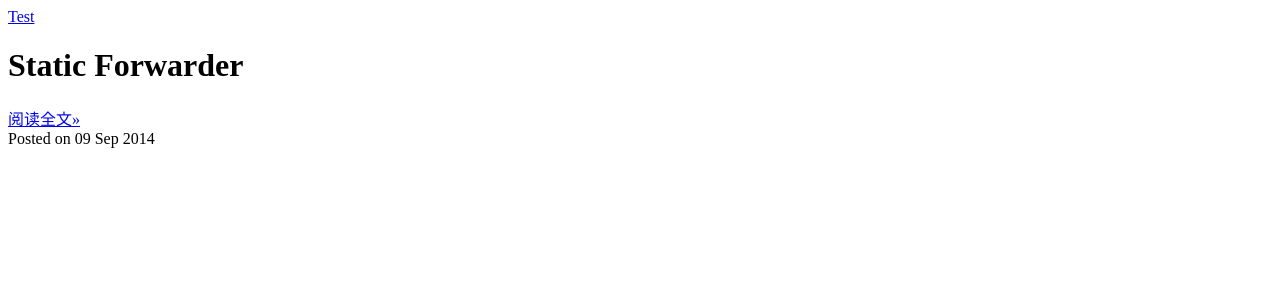
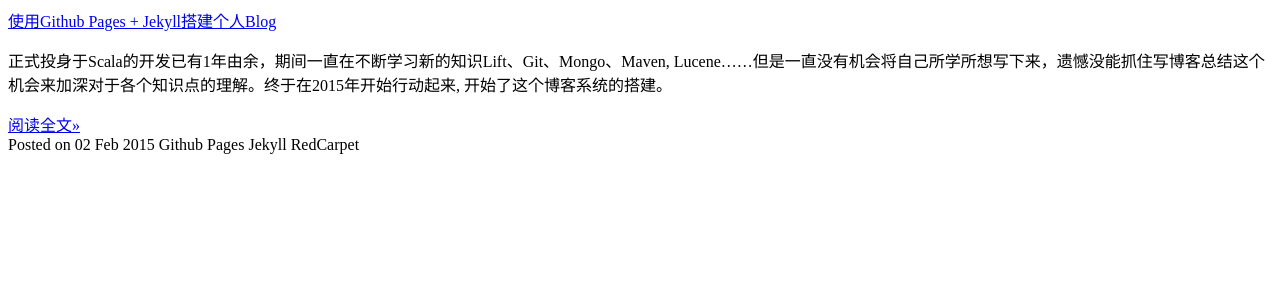
Before and after one commit to jacoffee/jacoffee.github.io, a Jekyll site: the page built from index.html, in a window 1280 px wide. Shown: the top 300 px of the page. Built offline with Jekyll 4.4.1, drawn with Linux system fonts in a browser that asks for light colours; Markdown is read by kramdown in place of the engine named in the settings; part of the change alters nothing that is shown.

Commit message:
redcarpet-pygments not working, gonna fix

````diff
--- a/_config.yml
+++ b/_config.yml
@@ -10,9 +10,9 @@ description: "编程不仅仅是代码的积累，也是思考深度和广度的
 
 
 # Build settings
-markdown: redcarpet-pygments
+markdown: redcarpet
 lineanchors: true
-#extensions: ["no_intra_emphasis", "fenced_code_blocks", "autolink", "tables", "with_toc_data"]
+extensions: ["no_intra_emphasis", "fenced_code_blocks", "autolink", "tables", "with_toc_data"]
 
 #Outputting
 permalink: none # url will be like /:categories/:title.html  category attribute is defined on the top of post
--- a/_posts/2014-09-09-Test.md
+++ /dev/null
@@ -1,73 +0,0 @@
-# Static Forwarder
-
-标签（空格分隔）： FpInScala
-
-Static Forwarder provides easy way for java to invoke scala object's method.
-------------------------------------------------------------------------
-
-eg:
-```scala
-object A {
-    def foo() = 2
-}
-scala
-
-& compiled class
-A.class
-```java
-public final class A {
-    public static int foo() {
-        return A..MODULE$.foo();
-    }
-}
-```
-
-A$.class
-This is what's object being compiled
-```java
-public final class A$ {
-    public  static final MODULE$;
-    static {
-        new ();
-    }
-    public int foo() {
-        return 2;
-    }
-    private A$() {
-       MODULE$ = this;
-    }
-}
-
-public class MainTest {
-	public static void main(String[] args) {
-		int r = A$.MODULE$.foo();
-		// 如果使用上面的方法调用，我们就需要了解A$.class bytecode过程
-		// 这样不友好，所以Scala编译器提供了A.class 以及
-		// 单例对象方法的副本, like foo in A.class
-		// 所以下面这种方法就非常友好了
-		int r1 = A.foo();
-		System.out.println(r == r1);
-	}
-}
-```
-
-
-Problem to be solved
---------------------
-trait TryCatch {}
-object TryCatch extends App {}
-
-Warning:(19, 8) TryCatch has a main method with parameter type Array[String], but jacoffee.scalabasic.TryCatch will not be a runnable program.
-  Reason: companion is a trait, which means no static forwarder can be generated.
-    object TryCatch extends App {
-       ^
-因为trait TryCatch不能生成静态也就是
-public static int foo() {
-    return A..MODULES$.foo()
-}
-
-
-[Static Forwarder][1]
-
-
-  [1]: http://hongjiang.info/scala-static-forwarders/
--- /dev/null
+++ b/_posts/2015-02-02-Set-My-Own-Blog-With-GitHub-Pages.md
@@ -0,0 +1,66 @@
+---
+category: posts
+date: 2015-02-02 17:15:16 UTC
+title: 使用Github Pages + Jekyll搭建个人Blog
+tags: [Github Pages, Jekyll, RedCarpet]
+---
+
+  正式投身于Scala的开发已有1年由余，期间一直在不断学习新的知识Lift、Git、Mongo、Maven, Lucene......但是一直没有机会将自己所学所想写下来，遗憾没能抓住写博客总结这个机会来加深对于各个知识点的理解。终于在2015年开始行动起来, 开始了这个博客系统的搭建。
+
+# 选择
+#### CSDN
+  之前在CSDN上面写过一篇博客但是感觉对于代码的输出等做的不是太好，这样写的时候就会不太方便。
+
+#### [作业部落](https://www.zybuluo.com)
+  Cmd Markdown是一款基于Markdown的编辑器，对于熟悉Markdown语法的人来说是个福音，而且界面很简洁，功能也清晰。但是我在写这篇博客的时候，好像还没有提供很便捷的"分享"方式，**也就是没有一个前台能够很好的展现所有的分享的笔记**(只能通过链接分享的形式)。
+
+#### [GitHub Pages](https://pages.github.com/) + [Jekyll](http://jekyllrb.com/)
+  这个是基于Github Pages的博客系统，官方推荐使用Jekyll，它相当于是一个静态文本的转换器（遵循特定的格式，支持Markdown语法）。
+  最后考虑到作业部落有一个<span class="highlight">导出为Markdown格式文件</span>的功能再加上它的易用性, 这样最终的组合为
+
+  最后的方案, Cmd Markdown(博客内容编辑，导出) --》Jekyll的内容渲染 --》 Github Pages发布页面， 至于图片的存储选择了又拍云。
+
+# 搭建
+  整个项目的搭建主要是集中在Jekyll系统的搭建，至于在Github上新建这个博客项目按照此页面所说的即可([GitHub Pages](https://pages.github.com/))。
+  Jekyll官网对于整个配置感觉讲的不是很清晰，下面简单回顾一下，我自己搭建过程中总结的知识点。
+
+  * 项目结构
+
+    在Github上创建了博客项目之后，最初就只有一个index.html。
+
+    ![项目的最初结构](http://jacoffee-blog.b0.upaiyun.com/2015-02-03/Blog%20Directroy%20Structure.png)
+
+    其它几个文件夹(<b style="color:red">都需要你自己手动创建的</b>)
+    _layouts是放你的网站的基本结构页面, 比如说header.html, footer.html, default.html等
+    _posts是放你的博客的，支持.md 以及.textile
+    _site是Jekyll将你的博客以及layouts中的html文件渲染成的站点文件
+    static是放静态文件的地方，比如说css，image什么的
+
+  * 语法高亮
+
+    Jekyll默认采用的 Liquid templating language来处理模板，比说高亮代码语法
+
+    ![高亮Ruby](http://jacoffee-blog.b0.upaiyun.com/2015-02-03/Ruby%20Highlight.png)
+
+    但是这种写法比较繁琐，这时我们需要引入[redcarpet](https://rubygems.org/gems/redcarpet), 它支持下面的写法
+
+    ![Redcarpet高亮Ruby](http://jacoffee-blog.b0.upaiyun.com/2015-02-03/Ruby%20Highlight%20Redcarpet.png)
+
+    虽然Jekyll最新版(2.0)已经支持redcarpet2了, 但是我在搭建的过程中还是需要在_config.yml中配置如下的参数，否则```式高亮无法生效
+    <pre>
+       markdown: redcarpet
+    </pre>
+    不过默认的高亮的颜色不是太好看, 并且没有行号，所以参考[这篇博客](http://blog.leonardfactory.com/2013/05/05/code-fenced-blocks-pygments-and-line-numbers-with-jekyll/)解决了这个问题。
+    这样一来，基本博客的书写就没有什么问题了。
+
+    ```scala
+      def printlnyou = {
+        println("xxxxx")
+      }
+    ```
+
+# 计划
+  * 完善网站的基本结构,包括网站域名的优化，顶部导航，底部的网站声明以及侧边栏的一些功能
+  * 添加基本元素的样式,包括"p"元素的缩进，一些特殊字符的高亮
+  * 增加博客文章评论框
+  * 逐步最好网站的SEO
````
Also changed, not shown: 3 other files.
